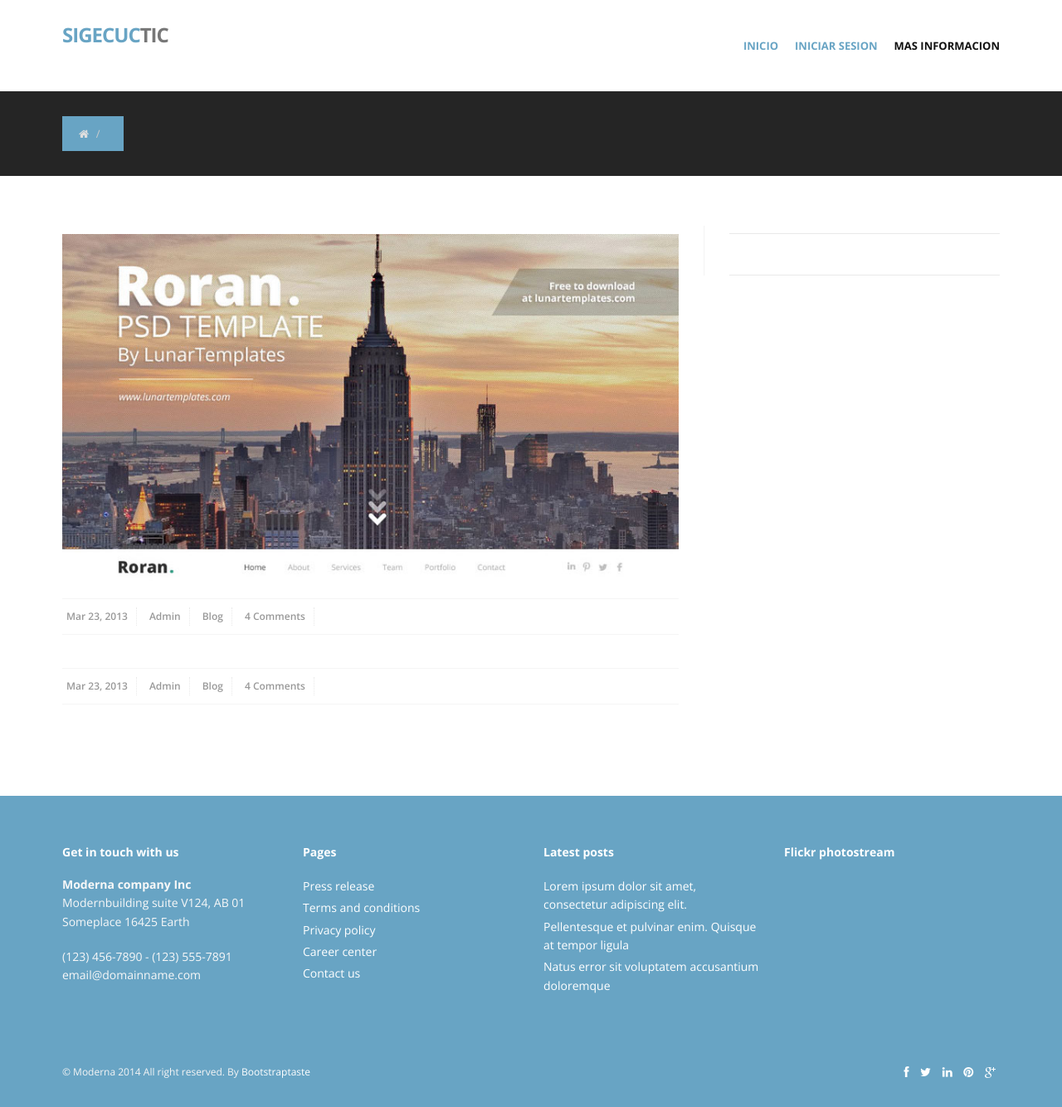
After one commit to DonAurelio/SIGECUC-TIC, a Django app: template SIGECUC_TIC/SIGECUC_TIC/templates/cuentas/cuenta_base.html in a window 1280 px wide. The commit adds this page. Shown: the whole page at 83% size. Run offline with Django 3.2, Linux system fonts and the light colour scheme; the template is opened without the code that fills it, so the values that code supplies are empty; parts of the project's set-up code (start-up, migrations or seed data) failed here and were passed over; some libraries are stand-ins or nearby versions.

Commit message:
Comienzo inicio sesion master teacher

```diff
--- a/SIGECUC_TIC/SIGECUC_TIC/static/index/css/style.css
+++ b/SIGECUC_TIC/SIGECUC_TIC/static/index/css/style.css
@@ -485,7 +485,7 @@ ul.breadcrumb li a:hover {
 ============================= */
 
 /* --- contact form  ---- */
-form#contactform input,select {
+form#contactform input{
   width: 100%;
   border: 1px solid #f5f5f5;
   min-height: 40px;
@@ -497,6 +497,8 @@ form#contactform input,select {
           box-sizing: border-box;
 
 }
+
+
 
 /*
 form#contactform input[type="text"] {
--- a/SIGECUC_TIC/SIGECUC_TIC/templates/base/cabecera.html
+++ b/SIGECUC_TIC/SIGECUC_TIC/templates/base/cabecera.html
@@ -34,15 +34,22 @@
                         <span class="icon-bar"></span>
                         <span class="icon-bar"></span>
                     </button>
-                    <a class="navbar-brand" href="inicio.html"><span>Sigecuc</span>tic</a>
+                    <a class="navbar-brand" href="inicio"><span>Sigecuc</span>tic</a>
                 </div>
+
                 <div class="navbar-collapse collapse ">
                     <ul class="nav navbar-nav">
-                        <li class="active"><a href="inicio.html">inicio</a></li>
-                        <li class="active"><a href="login.html">iniciar sesion</a></li>
-                        <li><a href="informacion.html">mas informacion</a></li>
+                        <li class="active"><a href="inicio">inicio</a></li>
+                        {% if user.is_authenticated %}
+                        <li class="active"><a href="cerra_sesion">cerrar sesion</a></li>
+                        {% else %}
+                        <li class="active"><a href="login">iniciar sesion</a></li>
+                        {% endif %}
+
+                        <li><a href="informacion">mas informacion</a></li>
                     </ul>
                 </div>
+
             </div>
         </div>
 	</header>
--- /dev/null
+++ b/SIGECUC_TIC/SIGECUC_TIC/templates/cuentas/cuenta_base.html
@@ -0,0 +1,129 @@
+<!DOCTYPE html>
+{% load static %}
+<html lang="en">
+<body>
+<div id="wrapper">
+	<!-- start header -->
+
+	{% include "cabecera.html" %}
+
+	<!-- end header -->
+
+	<!-- Inicio Franja Negra -->
+	<section id="inner-headline">
+	<div class="container">
+		<div class="row">
+			<div class="col-lg-12">
+				<ul class="breadcrumb">
+					<li><a href="#"><i class="fa fa-home"></i></a><i class="icon-angle-right"></i></li>
+					<li class="active">{{ user.username }}</li>
+				</ul>
+			</div>
+		</div>
+	</div>
+	</section>
+	<!-- Fin Franja negra -->
+
+	<!--  Inicio Cuerpo -->
+	<section id="content">
+	<div class="container">
+		<div class="row">
+			<div class="col-lg-8">
+				<article>
+						<div class="post-image">
+							<div class="post-heading">
+								<h3><a href="#">{% block primer_titulo %}{% endblock %}</a></h3>
+							</div>
+							<img src="img/dummies/blog/img1.jpg" alt="" />
+						</div>
+						<p>
+							 {% block primer_contenido %}{% endblock %}
+						</p>
+						<div class="bottom-article">
+							<ul class="meta-post">
+								<li><i class="icon-calendar"></i><a href="#"> Mar 23, 2013</a></li>
+								<li><i class="icon-user"></i><a href="#"> Admin</a></li>
+								<li><i class="icon-folder-open"></i><a href="#"> Blog</a></li>
+								<li><i class="icon-comments"></i><a href="#">4 Comments</a></li>
+							</ul>
+							<a href="#" class="pull-right">{% block primer_boton %}{% endblock %}<i class="icon-angle-right"></i></a>
+						</div>
+				</article>
+				<article>
+						<div class="post-slider">
+							<div class="post-heading">
+								<h3><a href="#">{% block segundo_titulo %}{% endblock %}</a></h3>
+							</div>
+
+							<p>
+								 {% block segundo_contenido %}{% endblock %}
+							</p>
+						<div class="bottom-article">
+							<ul class="meta-post">
+								<li><i class="icon-calendar"></i><a href="#"> Mar 23, 2013</a></li>
+								<li><i class="icon-user"></i><a href="#"> Admin</a></li>
+								<li><i class="icon-folder-open"></i><a href="#"> Blog</a></li>
+								<li><i class="icon-comments"></i><a href="#">4 Comments</a></li>
+							</ul>
+							<a href="#" class="pull-right">{% block segundo_boton %}{% endblock %}<i class="icon-angle-right"></i></a>
+						</div>
+				</article>
+
+			</div>
+
+			<!-- Bloque del Menu -->
+			<div class="col-lg-4">
+				<aside class="right-sidebar">
+
+				<!-- Opciones del menu -->
+				<div class="widget">
+					<h5 class="widgetheading">{% block menu_title %}{% endblock %}</h5>
+					<ul class="cat">
+						<!-- Items del menu -->
+						{% block menu_item %}{% endblock %}
+
+
+					</ul>
+				</div>
+				<!-- Fin opciones del menu -->
+
+				<!-- Submenu -->
+				<div class="widget">
+					<h5 class="widgetheading">{% block submenu_title %}{% endblock %}</h5>
+					<ul class="cat">
+
+						<li><a href="#">{% block submenu_item %}{% endblock %}</a></li>
+
+					</ul>
+				</div>
+				<!-- Fin submenu -->
+				</aside>
+			</div>
+			<!-- Fin Bloque del Menu -->
+
+		</div>
+	</div>
+	</section>
+	<!-- Fin Cuerpo -->
+
+	{% include "pie_pagina.html" %}
+
+</div>
+
+<!-- javascript
+    ================================================== -->
+<!-- Placed at the end of the document so the pages load faster -->
+
+<script src="{% static "index/js/jquery.js" %}"></script>
+<script src="{% static "index/js/jquery.easing.1.3.js" %}"></script>
+<script src="{% static "index/js/bootstrap.min.js" %}"></script>
+<script src="{% static "index/js/jquery.fancybox.pack.js" %}"></script>
+<script src="{% static "index/js/jquery.fancybox-media.js" %}"></script>
+<script src="{% static "index/js/google-code-prettify/prettify.js" %}"></script>
+<script src="{% static "index/js/portfolio/jquery.quicksand.js" %}"></script>
+<script src="{% static "index/js/portfolio/setting.js" %}"></script>
+<script src="{% static "index/js/jquery.flexslider.js" %}"></script>
+<script src="{% static "index/js/animate.js" %}"></script>
+<script src="{% static "index/js/custom.js" %}"></script>
+</body>
+</html>
--- a/SIGECUC_TIC/SIGECUC_TIC/urls.py
+++ b/SIGECUC_TIC/SIGECUC_TIC/urls.py
@@ -13,6 +13,7 @@ urlpatterns = patterns('',
     url(r'^admin', include( admin.site.urls ), name='admin'),
     url(r'^inicio', 'aplicacion_cursos_tic.views.pagina_principal', name='inicio'),
     url(r'^login', 'aplicacion_cursos_tic.views.pagina_iniciar_sesion', name='sesion'),
+    url(r'^cerrar_sesion', 'aplicacion_cursos_tic.views.pagina_cerrar_sesion',{'next_page':'/'}),
     url(r'^informacion', 'aplicacion_cursos_tic.views.pagina_informacion', name='informacion'),
     url(r'^inscripcion', 'aplicacion_cursos_tic.views.pagina_inscripcion_persona',name='env_curso'),
     #url(r'^inscripcion', 'aplicacion_cursos_tic.views.enviar_curso',name='env_curso'),
--- a/SIGECUC_TIC/aplicacion_cursos_tic/forms.py
+++ b/SIGECUC_TIC/aplicacion_cursos_tic/forms.py
@@ -12,8 +12,8 @@ from aplicacion_cursos_tic.models import Inscrito
 #Clas LoginForm
 #Es la clase relacionada con el formulario de login.html
 class LoginForm(forms.Form):
-	nombre_usuario = forms.CharField()
-	contrasenia = forms.CharField(widget=forms.PasswordInput())
+	username = forms.CharField()
+	password = forms.CharField(widget=forms.PasswordInput())
 
 
 class InscripcionPersonaForm(forms.ModelForm):
```
Also changed, not shown: SIGECUC_TIC/SIGECUC_TIC/templates/base/base.html (+0 -22 lines), SIGECUC_TIC/SIGECUC_TIC/templates/cuentas/master_teacher.html (added, +49 -0 lines), SIGECUC_TIC/aplicacion_cursos_tic/models.py (+39 -29 lines), SIGECUC_TIC/aplicacion_cursos_tic/views.py (+13 -4 lines).
